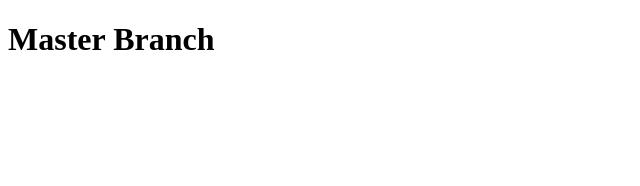
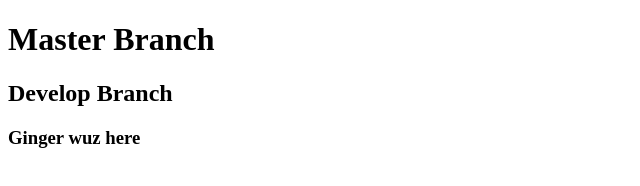
Before and after one commit to gingeralford/teamGit2, a plain HTML site: page index.html in a window 1280 px wide. Shown: the whole page, without its empty margins (0-640 px from the left). Drawn offline with Linux system fonts and the light colour scheme.

Commit message:
ginger's name

```diff
--- a/index.html
+++ b/index.html
@@ -7,7 +7,8 @@
     <title>Document</title>
 
     <h1>Master Branch</h1>
-
+    <h2>Develop Branch</h2>
+    <h3>Ginger wuz here</h3>
 </head>
 <body>
 
```
